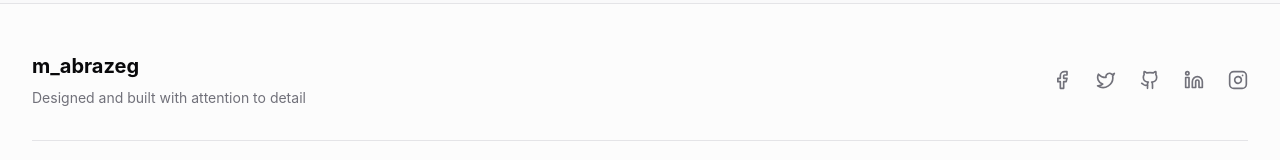
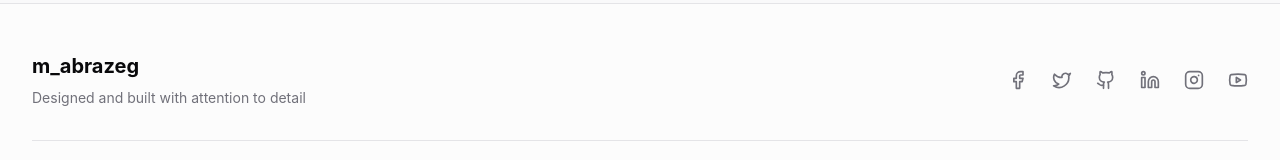
Before and after one commit to Mahmoud-Abd-Elrazek/my-digital-homebase, a React (Vite) app: page / in a window 1280 px wide. Shown: the part 3842-4002 px from the top of the page. Built offline with nearby package versions, Linux system fonts and the light colour scheme.

Commit message:
feat: Add YouTube icon and style changes
- Added YouTube icon to the footer with a link to the channel.
- Changed the background color of the "About Me" section and skills to #6f6f6f45 in dark mode.

```diff
--- a/src/components/AboutSection.tsx
+++ b/src/components/AboutSection.tsx
@@ -45,7 +45,7 @@ const AboutSection = () => {
     <section
       id="about"
       ref={sectionRef}
-      className="py-20 sm:py-32 bg-secondary/50"
+      className="py-20 sm:py-32 bg-secondary/50 dark:bg-[#6f6f6f45]"
     >
       <div className="section-container">
         <div className="grid grid-cols-1 lg:grid-cols-2 gap-16 items-center">
--- a/src/components/Footer.tsx
+++ b/src/components/Footer.tsx
@@ -1,6 +1,6 @@
 
 // import { Github, Instagram, Linkedin, Twitter } from 'lucide-react';
-import { Github, Instagram, Linkedin, Twitter, Facebook } from 'lucide-react';
+import { Facebook, Github, Instagram, Linkedin, Twitter, Youtube } from 'lucide-react';
 
 const Footer = () => {
   const currentYear = new Date().getFullYear();
@@ -11,6 +11,7 @@ const Footer = () => {
     { icon: <Github className="h-5 w-5" />, href: 'https://github.com/Mahmoud-Abd-Elrazek', label: 'GitHub' },
     { icon: <Linkedin className="h-5 w-5" />, href: 'https://www.linkedin.com/in/mahmoud-abderazek-b0786a253/', label: 'LinkedIn' },
     { icon: <Instagram className="h-5 w-5" />, href: 'https://www.instagram.com/mahmoud.abdelrazek.5477/', label: 'Instagram' },
+    { icon: <Youtube className="h-5 w-5" />, href: 'https://www.youtube.com/@m_abrazeg', label: 'YouTube' },
   ];
 
   return (
```
